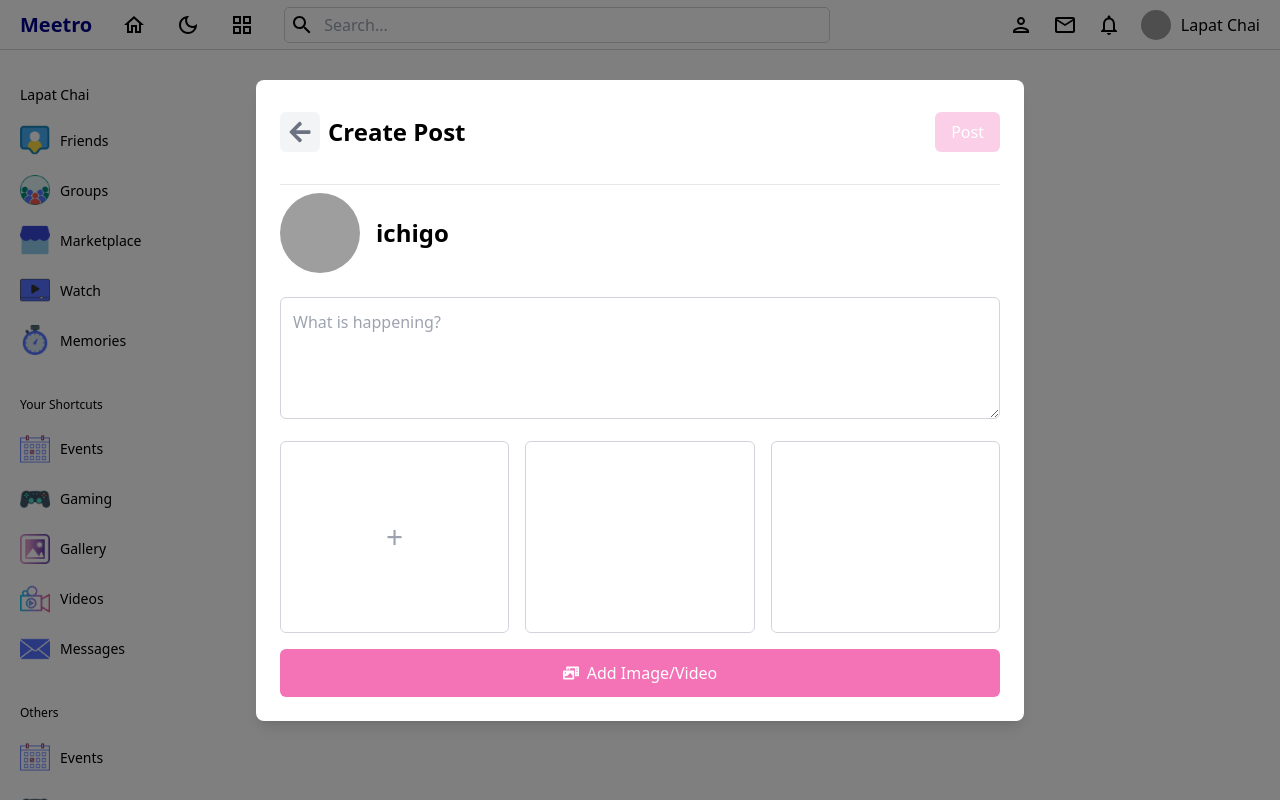
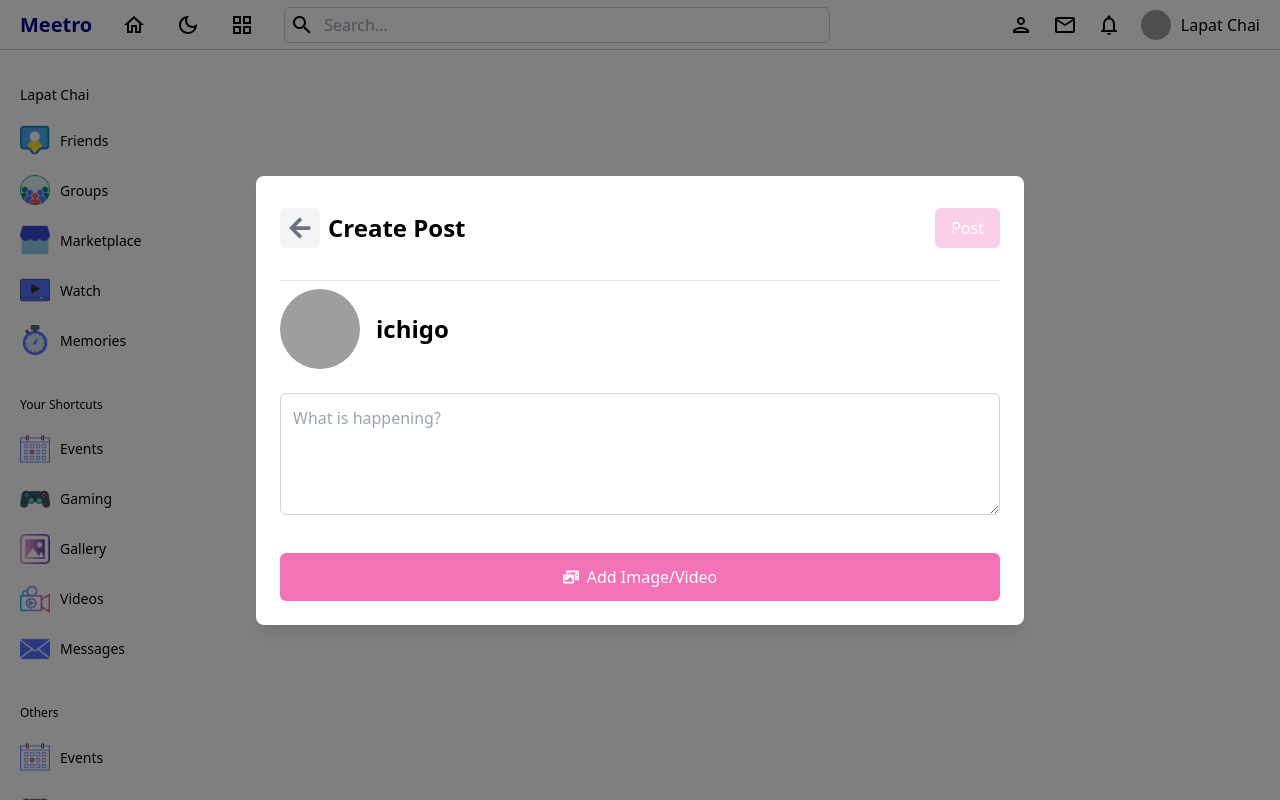
Before and after one commit to sinsorn07/Software-Engineering-Project, a React (Vite) app: page /create-post in a window 1280 px wide. Built offline with nearby package versions, Linux system fonts and the light colour scheme; grey boxes are pictures that could not be loaded.

Commit message:
Update CreatePost component to dynamically handle image uploads

```diff
--- a/src/pages/createPost/CreatePost.jsx
+++ b/src/pages/createPost/CreatePost.jsx
@@ -19,7 +19,12 @@ const CreatePost = ({ onClose }) => {
         setImages(images.filter((_, i) => i !== index));
     };
 
-    const isFormComplete = description && images.length > 0;
+    const adjustTextArea = (e) => {
+        e.target.style.height = 'inherit';
+        e.target.style.height = `${e.target.scrollHeight}px`;
+    };
+
+    const isFormComplete = description > 0;
 
     return (
         <div className="fixed inset-0 bg-black bg-opacity-50 flex items-center justify-center z-50">
@@ -60,14 +65,16 @@ const CreatePost = ({ onClose }) => {
                             placeholder="What is happening?"
                             value={description}
                             onChange={(e) => setDescription(e.target.value)}
+                            onInput={adjustTextArea}
                             rows="4"
+                            style={{ overflow: 'hidden' }}
                         />
                     </div>
 
                     {/* Image Upload Section */}
                     <div className="image-upload-section mb-4 grid grid-cols-3 gap-4">
                         {/* Render images in each slot */}
-                        {Array.from({ length: 3 }).map((_, index) => (
+                        {images.length > 0 && Array.from({ length: 3 }).map((_, index) => (
                             <div key={index} className="image-upload-container border border-gray-300 rounded-md w-full h-48 flex items-center justify-center overflow-hidden relative">
                                 {images[index] ? (
                                     <>
@@ -79,7 +86,8 @@ const CreatePost = ({ onClose }) => {
                                             <FaTimes />
                                         </button>
                                     </>
-                                ) : index === images.length ? (
+                                ) : index === images.length && images.length < 3 ? (
+                                    // Only show the upload label if there are less than 3 images
                                     <label htmlFor="fileInput" className="cursor-pointer text-gray-400 text-3xl flex items-center justify-center w-full h-full">
                                         +
                                     </label>
@@ -95,10 +103,15 @@ const CreatePost = ({ onClose }) => {
                         />
                     </div>
 
-                    {/* Add Image/Video Button */}
-                    <button className="add-image-button bg-pink-400 text-white py-2 px-4 rounded-md hover:bg-pink-500 flex items-center justify-center w-full h-12">
+                                        <label htmlFor="fileInput" className="add-image-button bg-pink-400 text-white py-2 px-4 rounded-md hover:bg-pink-500 flex items-center justify-center w-full h-12">
                                             <FaPhotoVideo className="mr-2" />Add Image/Video
-                    </button>
+                                        </label>
+                                        <input
+                                            id="fileInput"
+                                            type="file"
+                                            className="hidden"
+                                            onChange={handleImageChange}
+                                        />
                                     </div>
                                 </div>
                             </div>
```
Lines whose indentation alone changed are shown as unchanged.
